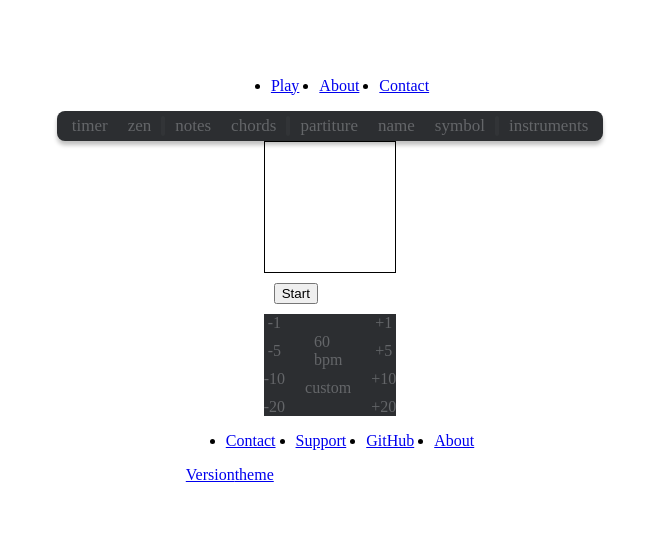
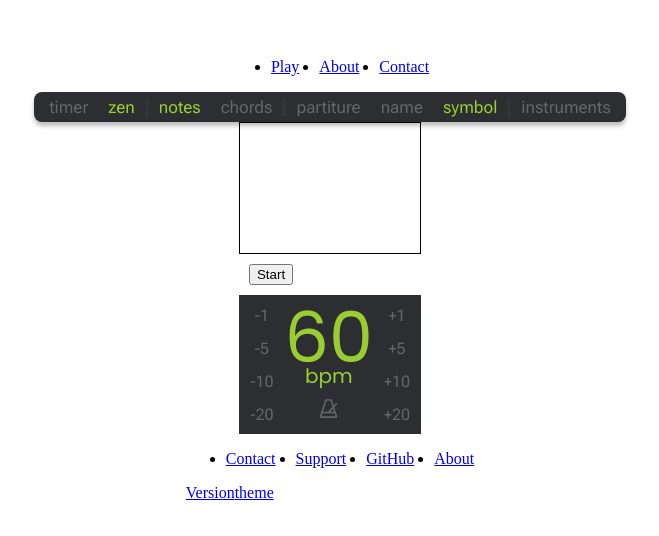
Before and after one commit to drieltc/RandomNotes, a Next.js app: page / in a window 1280 px wide. Shown: the part 136-672 px from the top of the page, without its empty margins (310-969 px from the left). Built offline with nearby package versions, Linux system fonts and the light colour scheme.

Commit message:
Controle de frequência finalizado, SettingsBar 90%

```diff
--- a/components/DisplayArea.module.css
+++ b/components/DisplayArea.module.css
@@ -1,50 +1,116 @@
-#notes{
+@import url('https://fonts.googleapis.com/css2?family=Poppins:wght@400;500;600&family=Roboto&family=Roboto+Flex:opsz@8..144&display=swap');
+
+#notes {
     height: 110px;
     width: 25px;
-    color:rgb(206, 209, 212);
-    font-family:Arial, Helvetica, sans-serif;
+    color: rgb(206, 209, 212);
+    font-family: Arial, Helvetica, sans-serif;
     margin: 10px;
 }
 
-#start_stop_button{
-    margin:10px
+#start_stop_button {
+    margin: 10px;
 }
 
-#notesContainer{
+#notesContainer {
     border: 1px solid black;
 }
 
-#controller{
-    background: #2C2E31;
+#controllerBPM {
+    background: #2c2e31;
     color: #646669;
     display: flex;
     flex-direction: row;
-    justify-content: space-around;
+    justify-content: space-evenly;
     align-items: center;
-    gap: 20px;
+    gap: 10px;
     margin: auto;
+    padding: 5px 10px;
 }
 
-#controller ul{
+#controllerBPM .buttonsContainer {
     margin: 0;
-    padding: 0;
-}
-
-
-#controller ul{
     padding: 0;
     list-style-type: none;
     display: flex;
     flex-direction: column;
-    justify-content: center;
+    justify-content: space-evenly;
     align-items: center;
-    gap: 10px;
+    gap: 12px;
 }
 
-#central{
+#controllerBPM .buttonsContainer button {
+    all: unset;
+    padding: 1px;
+    border-radius: 15%;
+    cursor: pointer;
+    font-family: 'Roboto Flex', sans-serif;
+    transition: color 0.3s ease/* Add 0.3s transition for color */
+}
+
+#central {
     display: flex;
     flex-direction: column;
     justify-content: center;
     align-items: center;
-    gap: 10px;
+    font-family: 'Poppins', sans-serif;
+    height: max-content;
 }
+
+#bpm {
+    display: flex;
+    flex-direction: column;
+    align-items: center;
+    justify-content: center;
+    font-size: 70px;
+    color: yellowgreen;
+    height: 85px;
+    padding-bottom: 10px;
+}
+
+#text{
+    margin-top: -30px;
+    font-size: 20px;
+    margin-bottom: 10px;
+}
+
+#customButton{
+    all: unset;
+}
+
+#customButton:hover{
+    cursor: pointer;
+}
+
+/* Additional Styles */
+.container {
+/* Add any styles you need for the container */
+}
+
+#notesContainer #notes {
+/* Add any styles for the notes container or notes element */
+}
+
+#start_stop_button {
+/* Add any specific styles for the start/stop button */
+}
+
+#controllerBPM .buttonsContainer button:hover {
+    color: aliceblue;
+}
+
+#bpm {
+/* Add any specific styles for the BPM display */
+}
+
+#metronome:hover{
+    fill:aliceblue
+}
+
+#metronome{
+    width: 25px;
+    height: 25px;
+    border-radius: 15%;
+    padding: 1px;
+    transition: fill 0.3s ease;
+}
--- a/components/DisplayArea.tsx
+++ b/components/DisplayArea.tsx
@@ -1,60 +1,83 @@
-import React, { useState, useEffect } from 'react';
-import styles from "./DisplayArea.module.css"
+import React, { useState } from 'react';
+import styles from './DisplayArea.module.css';
+import Metronome from '../public/metronome.svg';
+function FreqControl() {
+  const [bpmValue, setBPMValue] = useState<number>(60);
 
-const Container = () => {
-    const [startTime, setStartTime] = useState(null);
-    const [elapsedTime, setElapsedTime] = useState(0);
-    const [isTimerRunning, setIsTimerRunning] = useState(false);
+  const activateButton = (value:number, sign:string) => {
+    const newBPMValue = sign === '-' ? bpmValue - value : bpmValue + value;
+    setBPMValue(Math.max(0, newBPMValue));
+  };
 
-    function handleButtonClick(){
-        if (isTimerRunning){
-            console.log("something")
-        }else{
-            console.log('something else')
-        }
+  const ButtonsValues = [1, 5, 10, 20];
+
+  const renderButtons = (sign:string) =>{
+    return ButtonsValues.map((value) => (
+      <button
+        key={value}
+        className={styles.SingleButtonBPM}
+        onClick={() => activateButton(value, sign)}
+        aria-label={`${sign === '-' ? 'Decrease' : 'Increase'} by ${value}`}
+      >
+        {`${sign === '-' ? '-' : '+'}${value}`}
+      </button>
+    ));
+  }
+
+  const handleMouseRest = () => {
+    console.log('Explicação BPM')
+  }
+
+  return (
+    <div id={styles.controllerBPM}>
+      <div className={styles.buttonsContainer}>{renderButtons('-')}</div>
+
+      <div id={styles.central}>
+        <div id={styles.bpm}>
+
+          <div id={styles.bpmValue}
+            onMouseOver={handleMouseRest}
+            //Continuar trabalhos aqui!!! A ideia é: se o mouse AINDA estiver por cima da div, criar renderizar um elemento falando um pouco sobre a unidade de medida usada (bpm)
+          >
+            {bpmValue}
+          </div>
+          <div id={styles.text}>bpm</div>
+        </div>
+
+        <button id={styles.customButton}>
+          {/*Será que eu consigo fazer uma animação que faça o metrônomo bater na frequência definida pelo usuário?*/}
+          <Metronome id={styles.metronome} />
+        </button>
+      </div>
+
+      <div className={styles.buttonsContainer}>{renderButtons('+')}</div>
+    </div>
+  );
+}
+
+export default function DisplayArea() {
+  const [isTimerRunning, setIsTimerRunning] = useState(false);
+
+  function handleButtonClick() {
+    if (isTimerRunning) {
+      console.log('something');
+    } else {
+      console.log('something else');
     }
+  }
 
-    return (
-      <div className="container">
+  return (
+    <>
+      <div className={styles.displayAreaContainer}>
         <div id={styles.notesContainer}>
           <div id={styles.notes}></div>
         </div>
         <button id={styles.start_stop_button} onClick={handleButtonClick}>
-            {isTimerRunning ? "Stop" : "Start"}
+          {isTimerRunning ? 'Stop' : 'Start'}
         </button>
       </div>
-    );
-};
 
-export default function DisplayArea() {
-    return (
-        <>
-            <Container />
-            <div id={styles.controller}>
-                <div>
-                    <ul>
-                        <li>-1</li>
-                        <li>-5</li>
-                        <li>-10</li>
-                        <li>-20</li>
-                    </ul>
-                </div>
-                <div id={styles.central}>
-                    <div id={styles.bpm}>
-                        <div>60</div>
-                        <div>bpm</div>
-                    </div>
-                    <div id={styles.custom}>custom</div>
-                </div>
-                <div>
-                    <ul>
-                        <li>+1</li>
-                        <li>+5</li>
-                        <li>+10</li>
-                        <li>+20</li>
-                    </ul>
-                </div>
-            </div>
-        </>
-    )
+      <FreqControl />
+    </>
+  );
 }
--- a/components/SettingsBar.module.css
+++ b/components/SettingsBar.module.css
@@ -1,24 +1,29 @@
-.settings{
+@import url('https://fonts.googleapis.com/css2?family=Poppins:wght@400;500;600&family=Roboto&family=Roboto+Flex:opsz@8..144&display=swap');
+
+.settings {
   display: flex;
   flex-direction: column;
   gap: 8px;
   font-size: 17px;
+  font-family: 'Roboto Flex';
 }
 
-.rowSettings, .instrumentSettings{
+.rowSettings,
+.instrumentSettings {
   border-radius: 8px;
-    background: #2C2E31;
+  background: #2c2e31;
   box-shadow: 0px 4px 4px 0px rgba(0, 0, 0, 0.25);
   color: #646669;
   height: 30px;
   display: flex;
   flex-direction: row;
-    margin:auto;
+  margin: auto;
   width: fit-content;
   padding: 0px 10px 0px 10px;
 }
 
-.rowSettings .options, .instrumentSettings .options{
+.rowSettings .options,
+.instrumentSettings .options {
   display: flex;
   flex-direction: row;
   justify-content: space-evenly;
@@ -27,31 +32,37 @@
   gap: 20px;
 }
 
-.rowSettings .separator, .instrumentSettings .separator{
+.rowSettings .separator,
+.instrumentSettings .separator {
   width: 4px;
   background-color: #323437;
   height: 20px;
   border-radius: 4px;
   align-self: center;
-    margin: 0px 5px 0px 5px
+  margin: 0px 5px 0px 5px;
 }
 
-.select:hover{
-    color:white;
+.select {
+  all: unset;
+  transition: color 0.3s ease/* Add 0.5s transition for color */
+}
+
+.select:hover {
+  color: white;
   cursor: pointer;
 }
 
-.selected{
+.selected {
   color: yellowgreen;
 }
 
-#bpm{
+#bpm {
   display: flex;
   flex-direction: row;
   align-items: center;
 }
 
-#buttons{
+#buttons {
   display: flex;
   flex-direction: row;
   justify-content: space-evenly;
@@ -62,7 +73,7 @@
   margin: auto;
 }
 
-#numberInput{
+#numberInput {
   display: flex;
   flex-direction: row;
   align-items: center;
@@ -71,7 +82,7 @@
   display: none;
 }
 
-#numberInput div{
+#numberInput div {
   font-size: 13px;
   align-self: last baseline;
 }
@@ -82,8 +93,8 @@
   margin: 0;
 }
 
-#input{
-    all:unset;
+#input {
+  all: unset;
   width: 25px;
   font-size: 17px;
   color: yellowgreen;
--- a/components/SettingsBar.tsx
+++ b/components/SettingsBar.tsx
@@ -1,8 +1,7 @@
-import React, { useState } from 'react';
-import { NumericFormat } from 'react-number-format';
+import React, { useState, useEffect } from 'react';
 import styles from './SettingsBar.module.css';
 
-const allItems = ['']
+let allSelectedItems:string[] = []  // Lift the state of allItems to the parent component
 
 function SingleOption({
   content,
@@ -14,13 +13,13 @@ function SingleOption({
   onClick: () => void;
 }) {
   return (
-    <div
+    <button
       className={`${styles.select} ${isSelected ? styles.selected : ''}`}
       onClick={onClick}
       id={content}
     >
       {content}
-    </div>
+    </button>
   );
 }
 
@@ -29,33 +28,53 @@ function GroupOptions({
   values,
   separator = true,
   multipleSelect = false,
+  defaultSelectedItems,
   onClick,
 }:{
   id: string;
   values:string[];
   separator?:boolean;
   multipleSelect?:boolean;
+  defaultSelectedItems?:string[]
   onClick?:() => void;
 }) {
 
-  const [selectedItems, setSelectedItems] = useState([]);
+  const [selectedItems, setSelectedItems] = useState(defaultSelectedItems || []);
   // Function to handle item selection
-  const handleItemSelect = (item:string) => {
-    if (!multipleSelect && values.length > 1){
-	    setSelectedItems([item]);
-    }
-    else if (!multipleSelect && values.length === 1) {
-      // If multipleSelect is false and values prop has only one element, behave like an on-off switch
+  const handleItemSelect = (item: string) => {
+    if (!multipleSelect && values.length > 1) {
+      setSelectedItems([item]);
+    } else if (!multipleSelect && values.length === 1) {
       setSelectedItems((prevSelectedItems) =>
-        prevSelectedItems.includes(item) ? []: [item]
+        prevSelectedItems.includes(item) ? [] : [item]
       );
     } else {
-      // Otherwise, toggle the item's selection when multipleSelect is true or values prop has more than one element
+      // Check if it is the last selected item and if it's being deselected
+      if (selectedItems.length === 1 && selectedItems.includes(item)) {
+        return; // Prevent deselecting the last selected item
+      }
+
       setSelectedItems((prevSelectedItems) =>
-      prevSelectedItems.includes(item) ? prevSelectedItems.filter((selectedItem) => selectedItem !== item) : [...prevSelectedItems, item]
+        prevSelectedItems.includes(item)
+          ? prevSelectedItems.filter((selectedItem) => selectedItem !== item)
+          : [...prevSelectedItems, item]
       );
     }
   };
+
+
+  // Create a new function that calls both onClick and handleItemSelect
+  const handleClick = (value:string) => {
+    if (onClick) {
+      onClick(); // Call the onClick function if it exists
+    }
+    // Always call handleItemSelect to handle item selection
+    handleItemSelect(value);
+  };  useEffect(() => {
+    allSelectedItems = selectedItems; // Update the allSelecteedItems variable whenever selectedItems changes
+    console.log(allSelectedItems)
+    //Ainda não tá funcionando da maneira que eu quero. Provavelmente eu crie um useState para cada menu e coloque esses estados como as dependências desse useEffect aqui, mas n sei ainda
+  }, [selectedItems]);
 
   return (
     <>
@@ -65,7 +84,7 @@ function GroupOptions({
             key={value}
             content={value}
             isSelected={selectedItems.includes(value)} // Check if the item is in the selectedItems array
-            onClick={() => handleItemSelect(value)} // Pass the function to handle item selection
+            onClick={() => handleClick(value)} // Pass the function to handle item selection
           />
         ))}
       </div>
@@ -78,70 +97,23 @@ function Separator() {
   return <div className={styles.separator}></div>;
 }
 
-function FreqControl(){
-  const [bpmValue, setBPMValue] = useState('60')
-  const [prevBPMValue, setPrevBPMValue] = useState ('')
-
-  const activateButton = (value:string, sign:string) =>{
-    if(sign == '-'){
-      if(parseInt(bpmValue) - parseInt(value) >= 0){
-        setBPMValue(`${parseInt(bpmValue) - parseInt(value)}`)
-      }
-      else{
-        setBPMValue('0')
-      }
-    }
-    if (sign == '+'){
-      setBPMValue(`${parseInt(bpmValue) + parseInt(value)}`)
-    }
-  }
-
-  const handleChange = (event) => {
-    let inputValue = event.target.value
-    const maxArraySize = 3;
-    const numbersArray = inputValue
-      .slice(-maxArraySize) // Take the last 3 characters from the input
-      .padStart(maxArraySize, '') // Pad the string to the left with '' if less than 3 characters
-      .split('') // Convert the string to an array of characters
-
-      console.log(numbersArray)
-    setBPMValue(numbersArray.join('')); // Convert the array back to a string to be rendered on screen
-  };
-
-
-  const valuesUp = ['10', '20']
-  const valuesDown = ['20', '10']
-  return(
-    <>
-    <div id={styles.bpm}>
-      <div id={styles.buttons}>
-        {valuesDown.map((value:string) => (<SingleOption key = {value} content={`-${value}`} onClick={() => activateButton(value, '-')} />))}
-
-        <input type="number" inputMode="numeric" id={styles.input} value={bpmValue} min={0} onChange={handleChange}/>
-        {/*<div id={styles.numberInput}>{bpmValue}<div>bpm</div></div>*/}
-
-        {valuesUp.map((value:string) => (<SingleOption key = {value} content={`+${value}`} onClick={() => activateButton(value, '+')} />))}
-      </div>
-    </div>
-    <Separator />
-    </>
-  )
-}
-
 export default function SettingsBar() {
 
   const renderIntruments = () =>{
     console.log('Renderizar barra de instrumentos')
+    //Agora é desenvolver essa função agui
   }
 
   return (
     <div className={styles.settings}>
       <div className={styles.rowSettings}>
-        <GroupOptions id="playMode" values={["timer", "zen"]} />
-        <GroupOptions id="displayMode" values={["notes", "chords"]} />
-        <GroupOptions id="whatToDisplay" values={["partiture", "name", "symbol"]} multipleSelect={true} />
+        <GroupOptions id="playMode" values={["timer", "zen"]} defaultSelectedItems={['zen']}/>
+        <GroupOptions id="displayMode" values={["notes", "chords"]} defaultSelectedItems={['notes']}/>
+        <GroupOptions id="whatToDisplay" values={["partiture", "name", "symbol"]} defaultSelectedItems={['symbol']} multipleSelect={true} />
         <GroupOptions id="instrumentSettings" values={["instruments"]} separator={false} onClick={renderIntruments}/>
       </div>
     </div>
   );
 }
+
+export {allSelectedItems}
--- a/package.json
+++ b/package.json
@@ -6,12 +6,14 @@
     "start": "next start"
   },
   "dependencies": {
+    "@svgr/cli": "^8.0.1",
     "next": "latest",
     "react": "18.2.0",
     "react-dom": "18.2.0",
     "react-number-format": "^5.2.2"
   },
   "devDependencies": {
+    "@svgr/webpack": "^8.0.1",
     "@types/node": "20.4.5",
     "@types/react": "18.2.17",
     "typescript": "5.1.6"
```
Also changed, not shown: next.config.js (added, +31 -0 lines), public/metronome.svg (added), 1 other file (tests, documents, lock files or other folders). Lines whose indentation alone changed are shown as unchanged.
